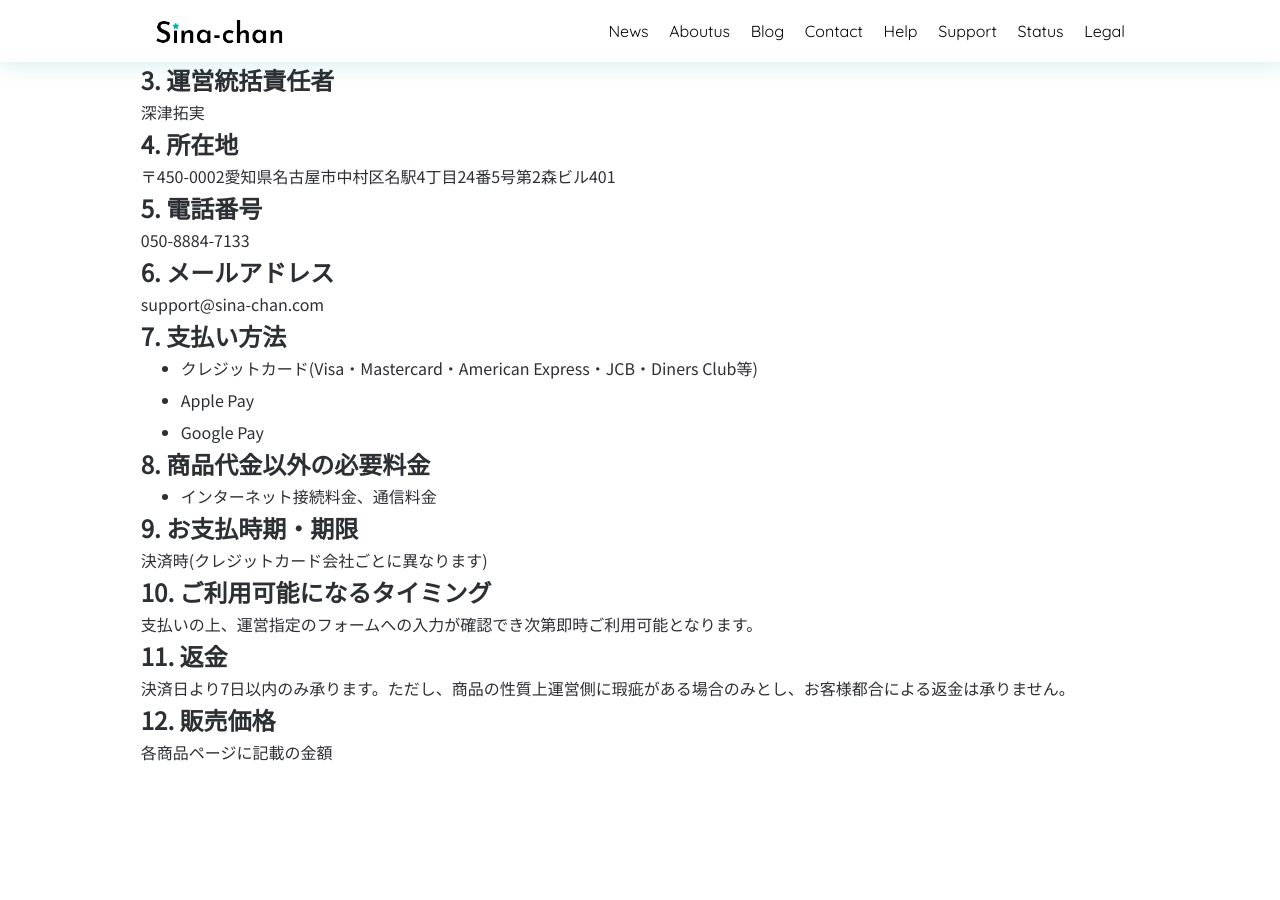
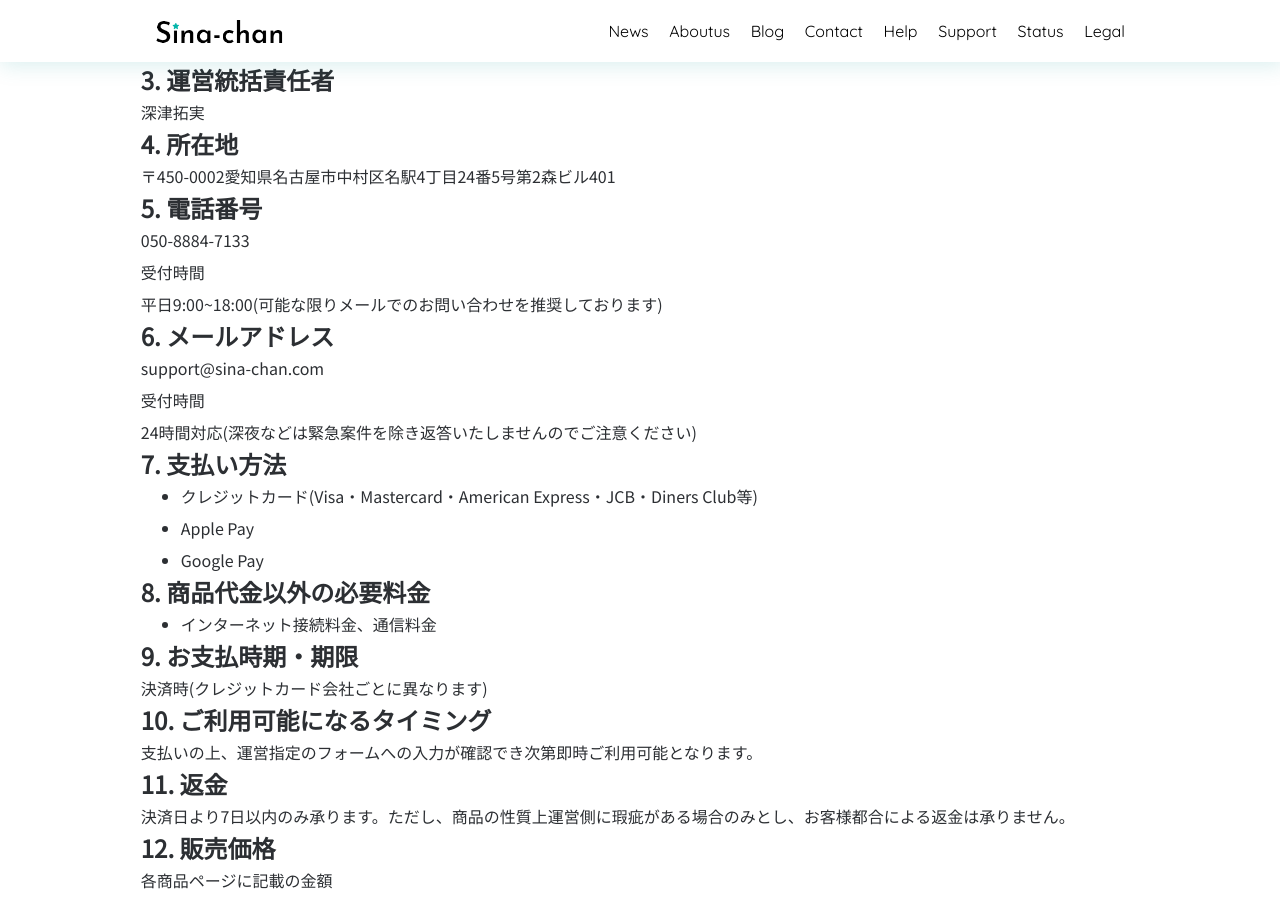
Before and after one commit to SinaKitagami/sinakitagami.github.io, a Jekyll site: the page built from _posts/legal/2023-06-28-tradelaw.md, in a window 1280 px wide and 900 px high, scrolled down 396 px. Built offline with Jekyll 4.4.1, drawn with Linux system fonts in a browser that asks for light colours; nearby versions of some CDN libraries; a script that is not in the unit is left out.

Commit message:
Update 2023-06-28-tradelaw.md

```diff
--- a/_posts/legal/2023-06-28-tradelaw.md
+++ b/_posts/legal/2023-06-28-tradelaw.md
@@ -13,9 +13,11 @@ Team Sina
 ## 4. 所在地
 〒450-0002愛知県名古屋市中村区名駅4丁目24番5号第2森ビル401
 ## 5. 電話番号
-050-8884-7133
+050-8884-7133<br>
+受付時間<br>平日9:00~18:00(可能な限りメールでのお問い合わせを推奨しております)
 ## 6. メールアドレス
-support@sina-chan.com
+support@sina-chan.com<br>
+受付時間<br>24時間対応(深夜などは緊急案件を除き返答いたしませんのでご注意ください)
 ## 7. 支払い方法
 - クレジットカード(Visa・Mastercard・American Express・JCB・Diners Club等)
 - Apple Pay
```
